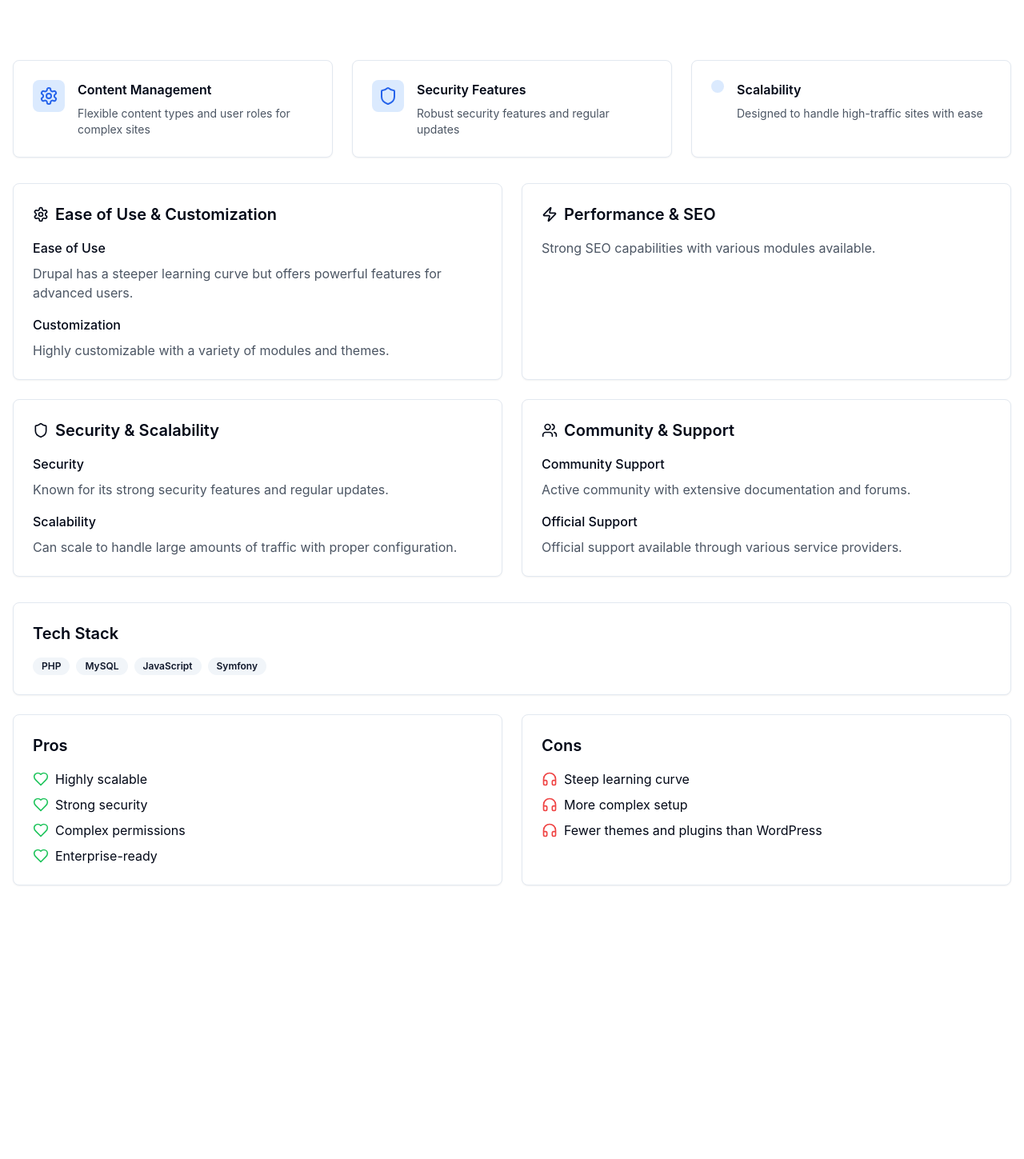
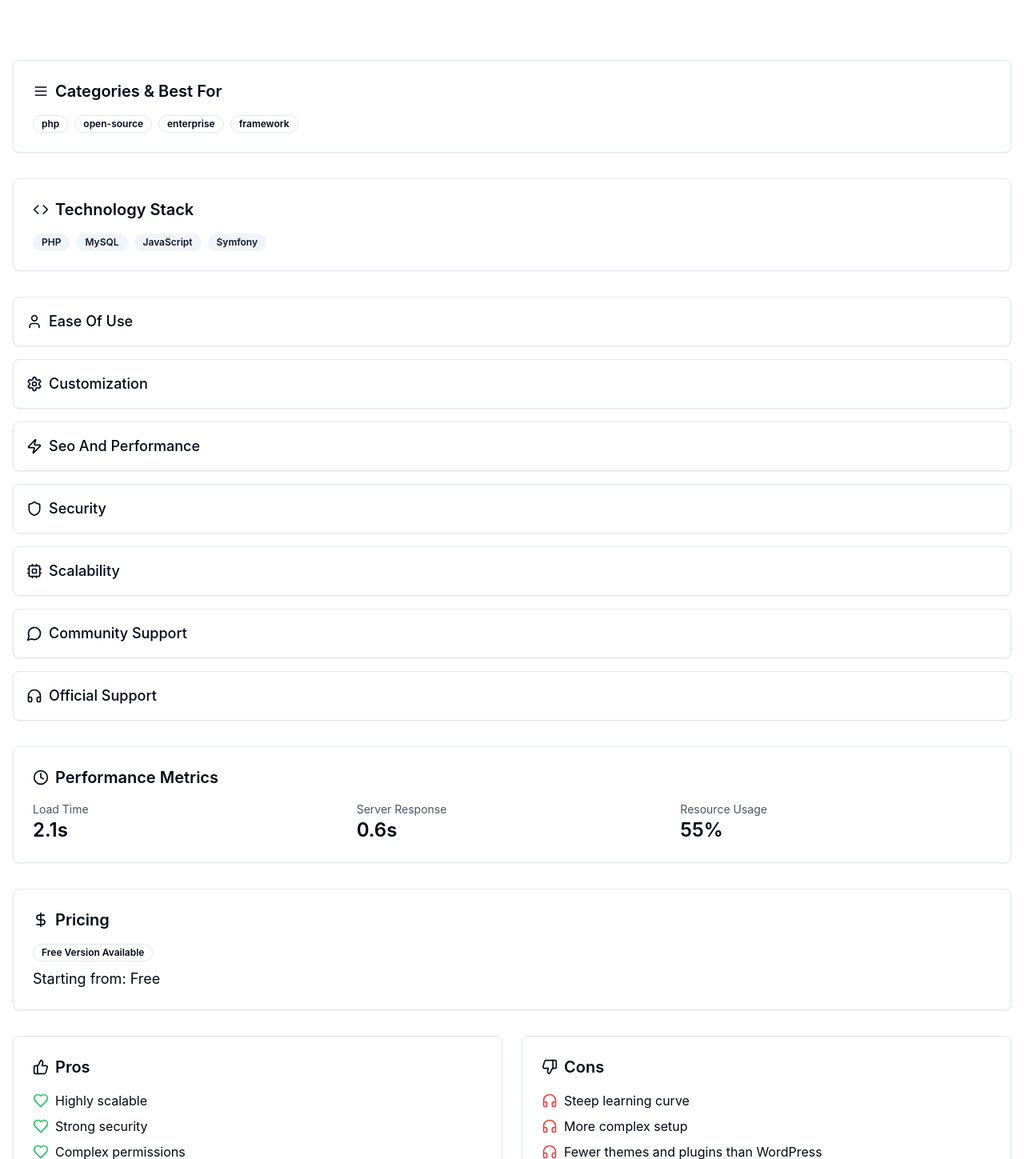
Before and after one commit to Prabinthapadev/cms-insight-portal, a React (Vite) app: page /cms/drupal in a window 1280 px wide. Shown: the part 341-1790 px from the top of the page at 80% size. Before the commit the page ends 1512 px from the top, so only its background shows below. Built offline with nearby package versions, Linux system fonts and the light colour scheme.

Commit message:
Enhance CMS Profile Page
Improve the CMS profile page to include more advanced features and detailed information.  The changes are based on a provided screenshot.

```diff
--- a/src/pages/CMSProfile.tsx
+++ b/src/pages/CMSProfile.tsx
@@ -21,7 +21,24 @@ import {
   Globe,
   Heart,
   Headphones,
+  User,
+  BarChart,
+  Search,
+  Menu,
+  Clock,
+  Code,
+  Lock,
+  Cpu,
+  MessageCircle,
+  DollarSign,
+  ThumbsUp,
+  ThumbsDown,
 } from "lucide-react";
+import {
+  Collapsible,
+  CollapsibleContent,
+  CollapsibleTrigger,
+} from "@/components/ui/collapsible";
 
 const CMSProfile = () => {
   const { id } = useParams();
@@ -76,7 +93,7 @@ const CMSProfile = () => {
             </div>
             <Button asChild className="mb-4">
               <a href={cms.website} target="_blank" rel="noopener noreferrer">
-                Visit Website
+                <Globe className="mr-2 h-4 w-4" /> Visit Website
               </a>
             </Button>
           </div>
@@ -97,87 +114,25 @@ const CMSProfile = () => {
           </div>
         </div>
 
-        {/* Key Features Grid */}
-        <div className="grid md:grid-cols-3 gap-6 mb-8">
-          {cms.keyFeatures?.map((feature, index) => (
-            <Card key={index} className="p-6">
-              <div className="flex items-start space-x-4">
-                <div className="p-2 bg-blue-100 rounded-lg">
-                  {feature.icon === "users" && <Users className="h-6 w-6 text-blue-600" />}
-                  {feature.icon === "shield" && <Shield className="h-6 w-6 text-blue-600" />}
-                  {feature.icon === "settings" && <Settings className="h-6 w-6 text-blue-600" />}
-                </div>
-                <div>
-                  <h3 className="font-semibold mb-2">{feature.title}</h3>
-                  <p className="text-gray-600 text-sm">{feature.description}</p>
-                </div>
-              </div>
-            </Card>
+        {/* Categories and Use Cases */}
+        <Card className="p-6 mb-8">
+          <h2 className="text-xl font-semibold mb-4 flex items-center">
+            <Menu className="h-5 w-5 mr-2" /> Categories & Best For
+          </h2>
+          <div className="flex flex-wrap gap-2">
+            {cms.tags.map((tag) => (
+              <Badge key={tag} variant="outline">
+                {tag}
+              </Badge>
             ))}
-        </div>
-
-        {/* Additional Information */}
-        <div className="grid md:grid-cols-2 gap-6 mb-8">
-          <Card className="p-6">
-            <h2 className="text-xl font-semibold mb-4 flex items-center">
-              <Settings className="h-5 w-5 mr-2" /> Ease of Use & Customization
-            </h2>
-            <div className="space-y-4">
-              <div>
-                <h3 className="font-medium mb-2">Ease of Use</h3>
-                <p className="text-gray-600">{cms.additionalInfo?.easeOfUse}</p>
-              </div>
-              <div>
-                <h3 className="font-medium mb-2">Customization</h3>
-                <p className="text-gray-600">{cms.additionalInfo?.customization}</p>
-              </div>
           </div>
         </Card>
 
-          <Card className="p-6">
+        {/* Technology Stack */}
+        <Card className="p-6 mb-8">
           <h2 className="text-xl font-semibold mb-4 flex items-center">
-              <Zap className="h-5 w-5 mr-2" /> Performance & SEO
+            <Code className="h-5 w-5 mr-2" /> Technology Stack
           </h2>
-            <p className="text-gray-600">{cms.additionalInfo?.seoAndPerformance}</p>
-          </Card>
-
-          <Card className="p-6">
-            <h2 className="text-xl font-semibold mb-4 flex items-center">
-              <Shield className="h-5 w-5 mr-2" /> Security & Scalability
-            </h2>
-            <div className="space-y-4">
-              <div>
-                <h3 className="font-medium mb-2">Security</h3>
-                <p className="text-gray-600">{cms.additionalInfo?.security}</p>
-              </div>
-              <div>
-                <h3 className="font-medium mb-2">Scalability</h3>
-                <p className="text-gray-600">{cms.additionalInfo?.scalability}</p>
-              </div>
-            </div>
-          </Card>
-
-          <Card className="p-6">
-            <h2 className="text-xl font-semibold mb-4 flex items-center">
-              <Users className="h-5 w-5 mr-2" /> Community & Support
-            </h2>
-            <div className="space-y-4">
-              <div>
-                <h3 className="font-medium mb-2">Community Support</h3>
-                <p className="text-gray-600">{cms.additionalInfo?.communitySupport}</p>
-              </div>
-              <div>
-                <h3 className="font-medium mb-2">Official Support</h3>
-                <p className="text-gray-600">{cms.additionalInfo?.officialSupport}</p>
-              </div>
-            </div>
-          </Card>
-        </div>
-
-        {/* Tech Stack & Features */}
-        <div className="grid gap-6 mb-8">
-          <Card className="p-6">
-            <h2 className="text-xl font-semibold mb-4">Tech Stack</h2>
           <div className="flex flex-wrap gap-2">
             {cms.techStack.map((tech) => (
               <Badge key={tech} variant="secondary">
@@ -187,9 +142,80 @@ const CMSProfile = () => {
           </div>
         </Card>
 
-          <div className="grid md:grid-cols-2 gap-6">
+        {/* Key Features Expandable Sections */}
+        <div className="grid gap-4 mb-8">
+          {Object.entries(cms.additionalInfo).map(([key, value]) => (
+            <Collapsible key={key}>
+              <Card className="p-4">
+                <CollapsibleTrigger className="flex items-center justify-between w-full">
+                  <div className="flex items-center">
+                    {key === "easeOfUse" && <User className="h-5 w-5 mr-2" />}
+                    {key === "customization" && <Settings className="h-5 w-5 mr-2" />}
+                    {key === "seoAndPerformance" && <Zap className="h-5 w-5 mr-2" />}
+                    {key === "security" && <Shield className="h-5 w-5 mr-2" />}
+                    {key === "scalability" && <Cpu className="h-5 w-5 mr-2" />}
+                    {key === "communitySupport" && <MessageCircle className="h-5 w-5 mr-2" />}
+                    {key === "officialSupport" && <Headphones className="h-5 w-5 mr-2" />}
+                    <h3 className="text-lg font-medium">
+                      {key.replace(/([A-Z])/g, " $1").replace(/^./, (str) => str.toUpperCase())}
+                    </h3>
+                  </div>
+                </CollapsibleTrigger>
+                <CollapsibleContent className="pt-4">
+                  <p className="text-gray-600">{value}</p>
+                </CollapsibleContent>
+              </Card>
+            </Collapsible>
+          ))}
+        </div>
+
+        {/* Performance Metrics */}
+        <Card className="p-6 mb-8">
+          <h2 className="text-xl font-semibold mb-4 flex items-center">
+            <Clock className="h-5 w-5 mr-2" /> Performance Metrics
+          </h2>
+          <div className="grid md:grid-cols-3 gap-4">
+            <div>
+              <p className="text-sm text-gray-600">Load Time</p>
+              <p className="text-2xl font-semibold">{cms.performance.loadTime}s</p>
+            </div>
+            <div>
+              <p className="text-sm text-gray-600">Server Response</p>
+              <p className="text-2xl font-semibold">{cms.performance.serverResponse}s</p>
+            </div>
+            <div>
+              <p className="text-sm text-gray-600">Resource Usage</p>
+              <p className="text-2xl font-semibold">{cms.performance.resourceUsage}%</p>
+            </div>
+          </div>
+        </Card>
+
+        {/* Pricing */}
+        <Card className="p-6 mb-8">
+          <h2 className="text-xl font-semibold mb-4 flex items-center">
+            <DollarSign className="h-5 w-5 mr-2" /> Pricing
+          </h2>
+          <div className="space-y-2">
+            <div className="flex items-center">
+              <Badge variant={cms.pricing.free ? "success" : "secondary"}>
+                {cms.pricing.free ? "Free Version Available" : "Paid Only"}
+              </Badge>
+            </div>
+            <p className="text-lg">
+              Starting from: {cms.pricing.startingPrice === 0 ? "Free" : `$${cms.pricing.startingPrice}`}
+            </p>
+            {cms.pricing.hasPremium && (
+              <p className="text-gray-600">Premium plans available</p>
+            )}
+          </div>
+        </Card>
+
+        {/* Pros and Cons */}
+        <div className="grid md:grid-cols-2 gap-6 mb-8">
           <Card className="p-6">
-              <h2 className="text-xl font-semibold mb-4">Pros</h2>
+            <h2 className="text-xl font-semibold mb-4 flex items-center">
+              <ThumbsUp className="h-5 w-5 mr-2" /> Pros
+            </h2>
             <ul className="space-y-2">
               {cms.pros.map((pro) => (
                 <li key={pro} className="flex items-start">
@@ -201,7 +227,9 @@ const CMSProfile = () => {
           </Card>
 
           <Card className="p-6">
-              <h2 className="text-xl font-semibold mb-4">Cons</h2>
+            <h2 className="text-xl font-semibold mb-4 flex items-center">
+              <ThumbsDown className="h-5 w-5 mr-2" /> Cons
+            </h2>
             <ul className="space-y-2">
               {cms.cons.map((con) => (
                 <li key={con} className="flex items-start">
@@ -212,7 +240,19 @@ const CMSProfile = () => {
             </ul>
           </Card>
         </div>
-        </div>
+
+        {/* Call to Action */}
+        <Card className="p-6 text-center">
+          <h2 className="text-2xl font-semibold mb-4">Ready to Get Started?</h2>
+          <p className="text-gray-600 mb-6">
+            Try {cms.name} today and experience the difference.
+          </p>
+          <Button asChild size="lg">
+            <a href={cms.website} target="_blank" rel="noopener noreferrer">
+              Visit {cms.name} Website
+            </a>
+          </Button>
+        </Card>
       </div>
     </div>
   );
```
Lines whose indentation alone changed are shown as unchanged.
